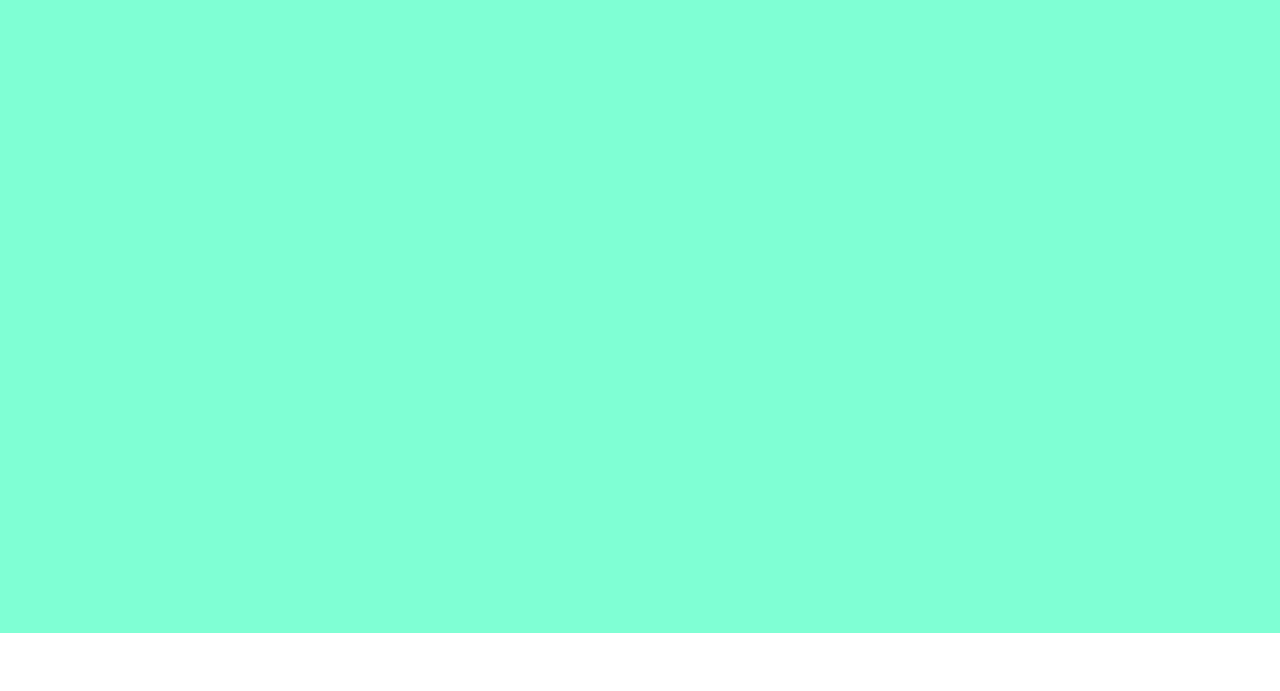
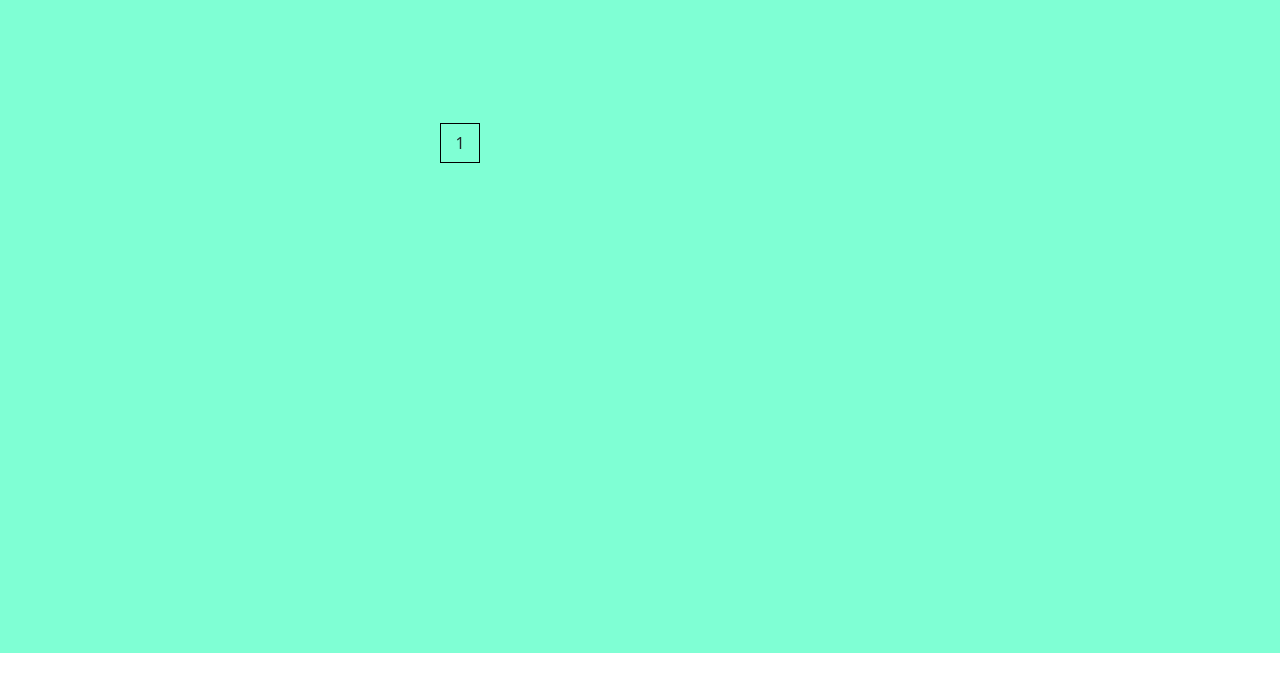
Before and after one commit to LarisaGimbu/js-campominato-grid, a plain HTML site: page index.html in a window 1280 px wide. Shown: the part 87-778 px from the top of the page. Drawn offline with nearby package versions, Linux system fonts and the light colour scheme.

Commit message:
first-square

```diff
--- a/css/style.css
+++ b/css/style.css
@@ -37,13 +37,36 @@ header{
 
 /* MAIN  */
 main{
-  width: 100%;
-  height: calc(100vh - 160px);
+  height: calc(100vh - 140px);
   background-color: #7FFFD4;
+}
+.main-container{
+  width: 400px;
+  height: 400px;
+}
+.square{
+  display: flex;
+  justify-content: center;
+  align-items: center;
+  border: 1px solid black;
+  cursor: pointer;
+}
+
+.square.easy{
+  width: calc(100% / 10);
+  height: calc(100% / 10);
+}
+.square.hard{
+  width: calc(100% / 9);
+  height: calc(100% / 9);
+}
+.square.crazy{
+  width: calc(100% / 7);
+  height: calc(100% / 7);
 }
 
 
 footer{
   width: 100%;
-  height: 80px;
+  height: 50px;
 }
--- a/index.html
+++ b/index.html
@@ -27,7 +27,7 @@
               <option value="2">Hard</option>
               <option value="3">Crazy</option>
             </select>
-            <button type="button" class="btn btn-secondary">Play</button>
+            <button id="btn-play" type="button" class="btn btn-secondary">Play</button>
           </div>
         </div>
       </div>
@@ -35,8 +35,10 @@
   </header>
 
   <!-- MAIN  -->
-  <main>
-
+  <main class="d-flex justify-content-center align-items-center">
+    <div class="main-container d-flex flex-wrap">
+      <div class="square easy">1</div>
+    </div>
   </main>
 
   <!-- FOOTER  -->
```
